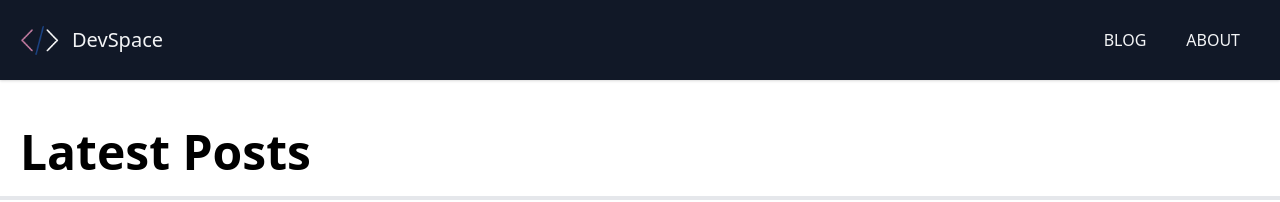
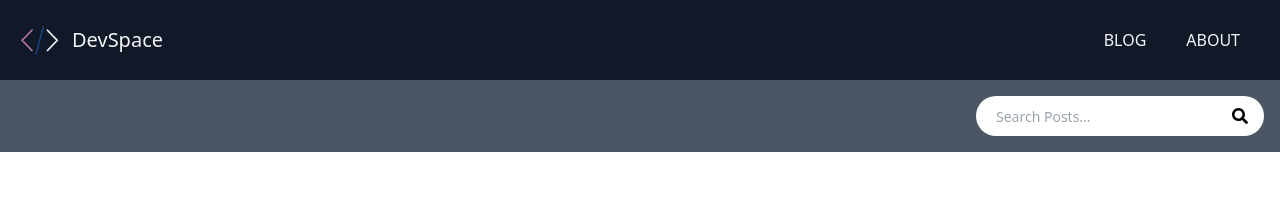
Before and after one commit to gazjosef/devspace-blog, a Next.js app: page / in a window 1280 px wide. Shown: the top 202 px of the page. Built offline with nearby package versions, Linux system fonts and the light colour scheme.

Commit message:
Search Component

```diff
--- a/components/Layout.js
+++ b/components/Layout.js
@@ -1,5 +1,6 @@
 import Head from "next/head";
 import Header from "./Header";
+import Search from "./Search";
 
 export default function Layout({ title, keywords, description, children }) {
   return (
@@ -12,6 +13,7 @@ export default function Layout({ title, keywords, description, children }) {
       </Head>
 
       <Header />
+      <Search />
 
       <main className="container mx-auto my-7">{children}</main>
     </div>
--- a/package.json
+++ b/package.json
@@ -13,7 +13,8 @@
     "marked": "^3.0.0",
     "next": "11.1.0",
     "react": "17.0.2",
-    "react-dom": "17.0.2"
+    "react-dom": "17.0.2",
+    "react-icons": "^4.2.0"
   },
   "devDependencies": {
     "autoprefixer": "^10.3.1",
```
Also changed, not shown: 1 other file (tests, documents, lock files or other folders).
